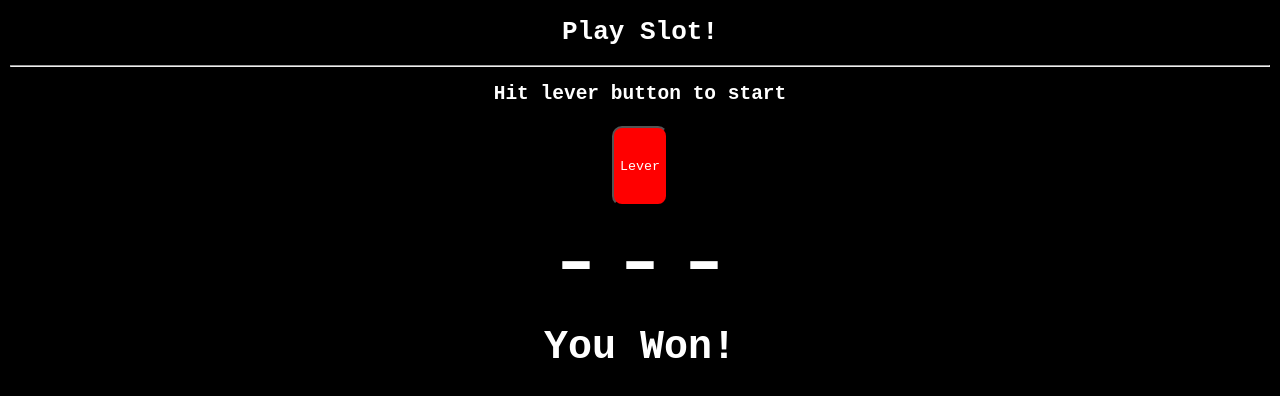
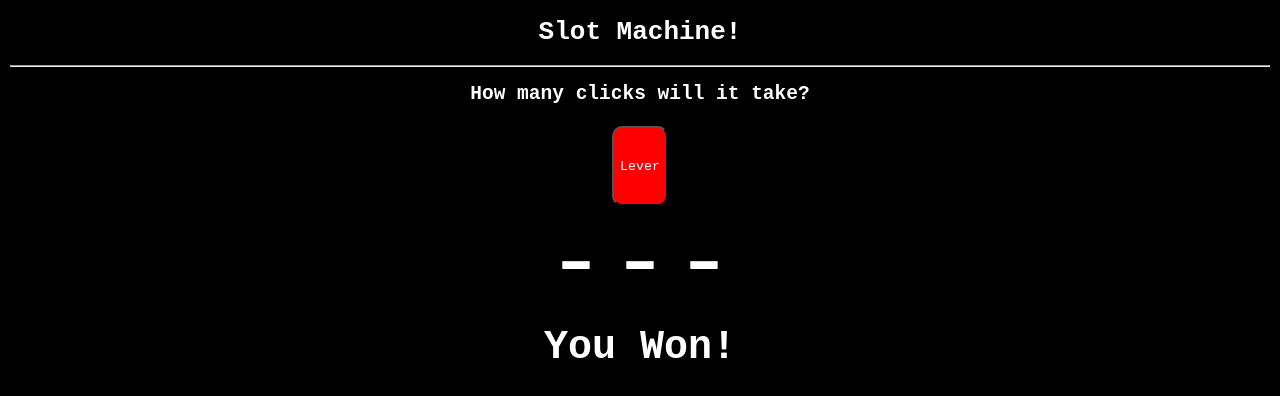
Before and after one commit to honeybeeecodes/slotmachine, a plain HTML site: page index.html in a window 1280 px wide. Drawn offline with Linux system fonts and the light colour scheme.

Commit message:
message updates

```diff
--- a/index.html
+++ b/index.html
@@ -11,9 +11,9 @@
 
  <div class="jumbotron jumbotron-fluid">
     <div class="container">
-        <h1 class="display-4">Play Slot!</h1>
+        <h1 class="display-4">Slot Machine!</h1>
         <hr class="my-4" />
-        <h2>Hit lever button to start</h2>
+        <h2>How many clicks will it take?</h2>
     </div>
 </div>
 <div class="center-lever">
--- a/js/main.js
+++ b/js/main.js
@@ -1,3 +1,5 @@
+
+
 // This function generates a number between 1 & 7
 
 function getRandomNumber(){
```
